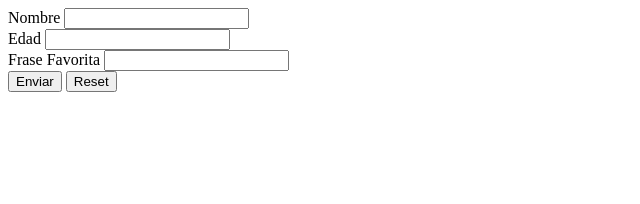
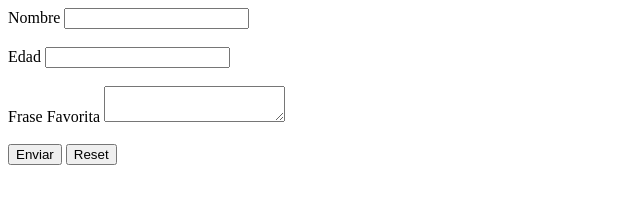
Before and after one commit to AgusGamb/OB, a plain HTML site: page HTML y CSS/Ejercicio 02 - Formularios en HTML.html in a window 1280 px wide. Shown: the whole page, without its empty margins (0-640 px from the left). Drawn offline with Linux system fonts and the light colour scheme.

Commit message:
Realizado

```diff
--- a/HTML y CSS/Ejercicio 02 - Formularios en HTML.html
+++ b/HTML y CSS/Ejercicio 02 - Formularios en HTML.html
@@ -1,24 +1,29 @@
 <!DOCTYPE html>
-<html>
+<html lang="en">
     <head>
-        <title> 02 - Formularios en HTML</title>
+        <title> 02 - Formularios en HTML </title>
     </head>
     <body>
-        <form action="/" method="GET">
+        <form action="/">
         <div>
             <label for="nombre"> Nombre </label>
             <input type="text" name="nombre" id="nombre" />
         </div>
+        <br>
         <div>
             <label for="edad"> Edad </label>
             <input type="number" name="edad" id="edad" />
         </div>
+        <br>
         <div>
             <label for="frase-favorita"> Frase Favorita </label>
-            <input type="text" name="frase-favorita" id="frase-favorita"/>
+            <textarea type="text" name="frase-favorita" id="frase-favorita"></textarea>
         </div>
+        <br>
+        <div>
             <button type="submit">Enviar</button>
             <button type="reset">Reset</button>
+        </div>
         </form>
     </body>
 </html>
```
